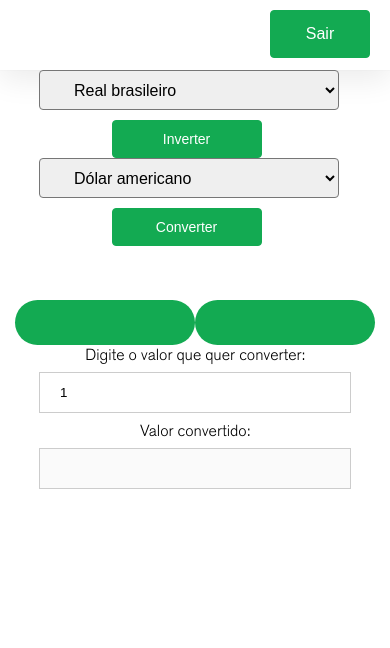
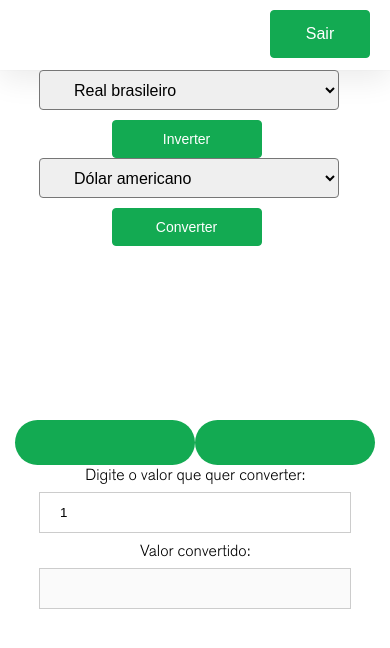
Before and after one commit to ViiniSouzaa/APIConversorDeMoedas, a plain HTML site: page index2.html in a window 390 px wide. Shown: the top 648 px of the page. Drawn offline with Linux system fonts and the light colour scheme; no server answers.

Commit message:
Correção de bugs

```diff
--- a/assets/css/style.css
+++ b/assets/css/style.css
@@ -67,7 +67,7 @@ button {
 }
 
 .corpo.lista {
-    height: 150vh   ;
+    height: 150vh;
 }
 
 .meio {
@@ -281,6 +281,10 @@ input:invalid {
 
 @media screen and (max-width: 1000px){
 
+    .corpo.lista {
+        height: 100vh !important;
+    }
+
     .pesquisa {
         height: 200px;
         width: 300px;
@@ -303,11 +307,14 @@ input:invalid {
 
     .resultados {
         justify-content: center;
-        margin-top: -120px;
     }
 }
 
 @media screen and (max-width: 800px){
+
+    .corpo.lista {
+        height: 100vh !important;
+    }
 
     .cabecalho > button{
         width: 100px;
@@ -357,7 +364,11 @@ input:invalid {
 
 
 
-@media screen and (max-width: 600px){
+@media screen and (max-width: 600px){7
+
+    .corpo.lista {
+        height: 100vh !important;
+    }
 
     .pesquisa {
         margin-left: 20%;
@@ -411,6 +422,10 @@ input:invalid {
 
 @media screen and (max-width: 400px){
 
+    .corpo.lista {
+        height: 100vh !important;
+    }
+
     .pesquisa {
         margin-left: 10%;
     }
```
Also changed, not shown: assets/js/util2.js (line endings or trailing spaces).
